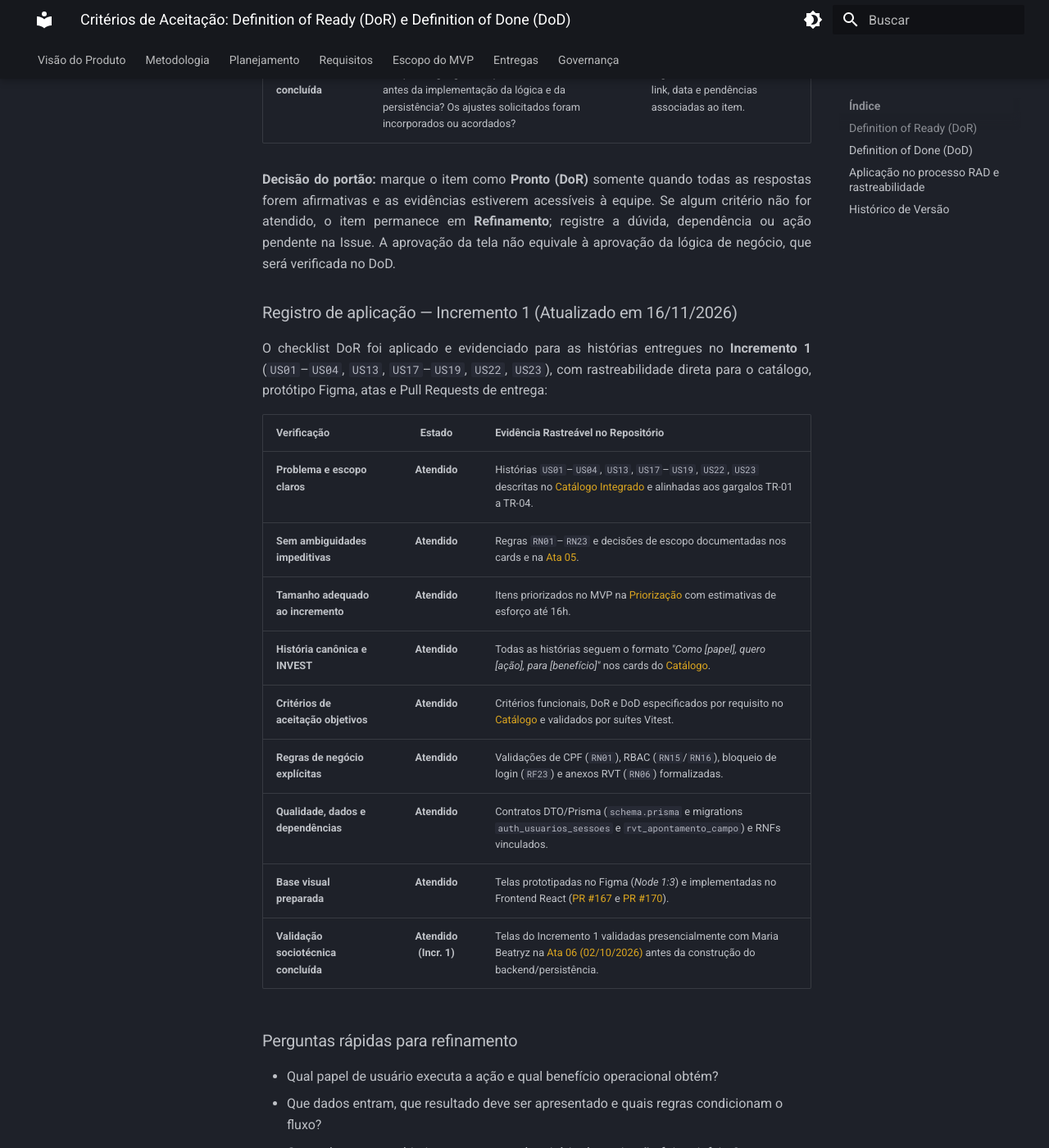
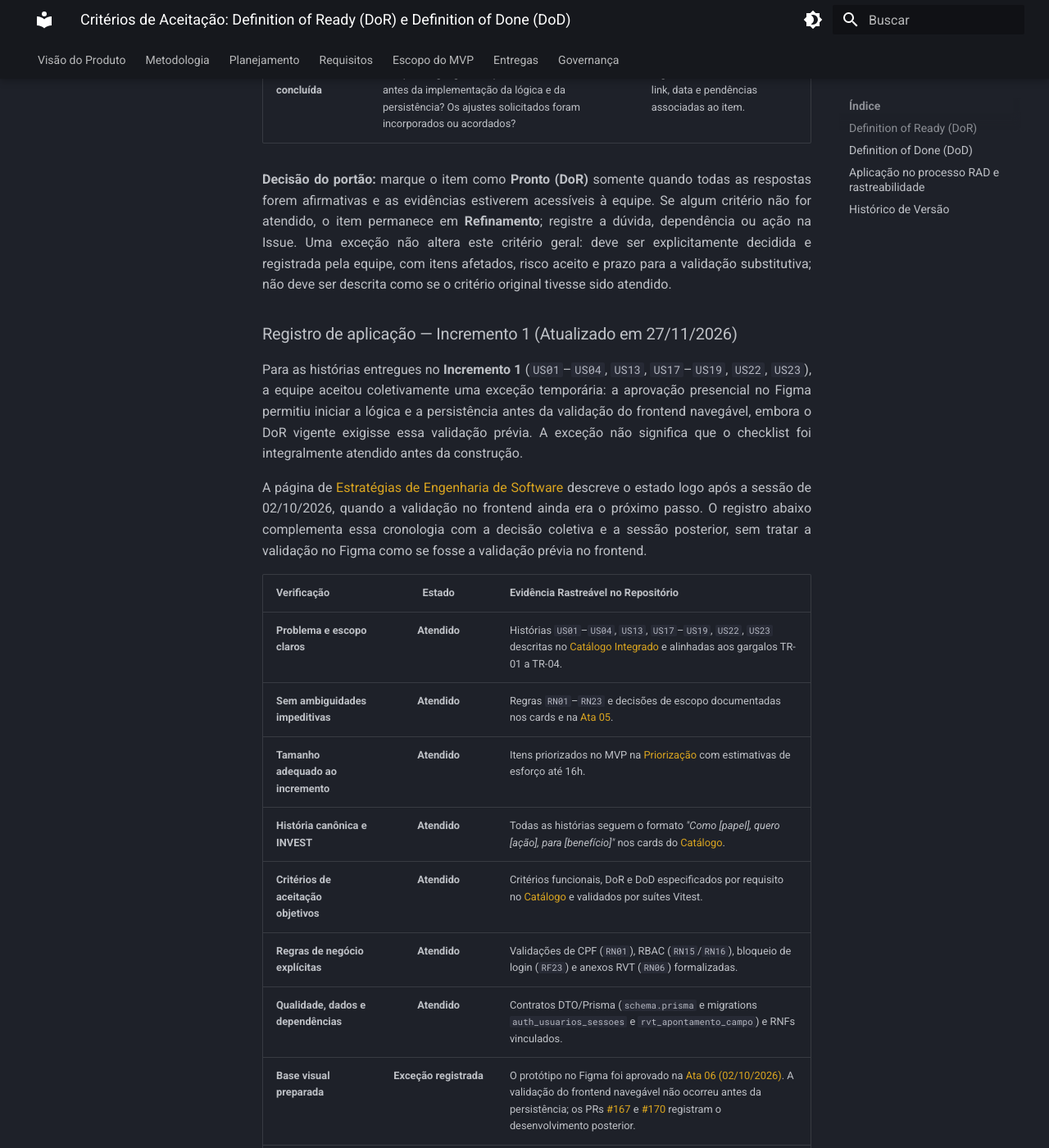
Before and after one commit to mdsreq-fga-unb/REQ-2026.2-T01-DUOC-Finance, an MkDocs documentation site: the page built from docs/mvp/dor-dod.md, in a window 1280 px wide and 1400 px high, scrolled down 1707 px. Shown: the whole window at 82% size. Built offline with MkDocs 1.6.1 and Material for MkDocs 9.7.7, drawn with Linux system fonts in a browser that asks for light colours; some of the changed text lies outside the part shown.

Commit message:
Registra decisao coletiva e validacao posterior do DoR

```diff
--- a/docs/mvp/dor-dod.md
+++ b/docs/mvp/dor-dod.md
@@ -22,11 +22,13 @@ O **DoR** é o acordo de prontidão para iniciar a construção da lógica de ne
 | **Base visual preparada** | A interface tem referência visual no Figma (identidade, tokens ou wireframe pertinente) e o fluxo completo foi estabelecido no Frontend, navegável e com dados sintéticos/mockados? | Link para Figma e preview do protótipo no Frontend associados à Issue. |
 | **Validação sociotécnica concluída** | Maria Beatryz conseguiu percorrer o fluxo e validar campos, linguagem, sequência e resultado visual antes da implementação da lógica e da persistência? Os ajustes solicitados foram incorporados ou acordados? | Aprovação ou ressalvas registradas em ata/sessão; link, data e pendências associadas ao item. |
 
-**Decisão do portão:** marque o item como **Pronto (DoR)** somente quando todas as respostas forem afirmativas e as evidências estiverem acessíveis à equipe. Se algum critério não for atendido, o item permanece em **Refinamento**; registre a dúvida, dependência ou ação pendente na Issue. A aprovação da tela não equivale à aprovação da lógica de negócio, que será verificada no DoD.
+**Decisão do portão:** marque o item como **Pronto (DoR)** somente quando todas as respostas forem afirmativas e as evidências estiverem acessíveis à equipe. Se algum critério não for atendido, o item permanece em **Refinamento**; registre a dúvida, dependência ou ação na Issue. Uma exceção não altera este critério geral: deve ser explicitamente decidida e registrada pela equipe, com itens afetados, risco aceito e prazo para a validação substitutiva; não deve ser descrita como se o critério original tivesse sido atendido.
 
-### Registro de aplicação — Incremento 1 (Atualizado em 16/11/2026)
+### Registro de aplicação — Incremento 1 (Atualizado em 27/11/2026)
 
-O checklist DoR foi aplicado e evidenciado para as histórias entregues no **Incremento 1** (`US01`–`US04`, `US13`, `US17`–`US19`, `US22`, `US23`), com rastreabilidade direta para o catálogo, protótipo Figma, atas e Pull Requests de entrega:
+Para as histórias entregues no **Incremento 1** (`US01`–`US04`, `US13`, `US17`–`US19`, `US22`, `US23`), a equipe aceitou coletivamente uma exceção temporária: a aprovação presencial no Figma permitiu iniciar a lógica e a persistência antes da validação do frontend navegável, embora o DoR vigente exigisse essa validação prévia. A exceção não significa que o checklist foi integralmente atendido antes da construção.
+
+A página de [Estratégias de Engenharia de Software](../metodologia/estrategias-esw.md#adaptacao-do-processo-rad-ao-contexto-da-duoc) descreve o estado logo após a sessão de 02/10/2026, quando a validação no frontend ainda era o próximo passo. O registro abaixo complementa essa cronologia com a decisão coletiva e a sessão posterior, sem tratar a validação no Figma como se fosse a validação prévia no frontend.
 
 | Verificação | Estado | Evidência Rastreável no Repositório |
 | :--- | :---: | :--- |
@@ -37,8 +39,17 @@ O checklist DoR foi aplicado e evidenciado para as histórias entregues no **Inc
 | **Critérios de aceitação objetivos** | **Atendido** | Critérios funcionais, DoR e DoD especificados por requisito no [Catálogo](../requisitos/index.md) e validados por suítes Vitest. |
 | **Regras de negócio explícitas** | **Atendido** | Validações de CPF (`RN01`), RBAC (`RN15`/`RN16`), bloqueio de login (`RF23`) e anexos RVT (`RN06`) formalizadas. |
 | **Qualidade, dados e dependências** | **Atendido** | Contratos DTO/Prisma (`schema.prisma` e migrations `auth_usuarios_sessoes` e `rvt_apontamento_campo`) e RNFs vinculados. |
-| **Base visual preparada** | **Atendido** | Telas prototipadas no Figma (*Node 1:3*) e implementadas no Frontend React ([PR #167](https://github.com/mdsreq-fga-unb/REQ-2026.2-T01-DUOC-Finance/pull/167) e [PR #170](https://github.com/mdsreq-fga-unb/REQ-2026.2-T01-DUOC-Finance/pull/170)). |
-| **Validação sociotécnica concluída** | **Atendido (Incr. 1)** | Telas do Incremento 1 validadas presencialmente com Maria Beatryz na [Ata 06 (02/10/2026)](../governanca/atas/reuniao-06.md) antes da construção do backend/persistência. |
+| **Base visual preparada** | **Exceção registrada** | O protótipo no Figma foi aprovado na [Ata 06 (02/10/2026)](../governanca/atas/reuniao-06.md). A validação do frontend navegável não ocorreu antes da persistência; os PRs [#167](https://github.com/mdsreq-fga-unb/REQ-2026.2-T01-DUOC-Finance/pull/167) e [#170](https://github.com/mdsreq-fga-unb/REQ-2026.2-T01-DUOC-Finance/pull/170) registram o desenvolvimento posterior. |
+| **Validação sociotécnica no frontend** | **Realizada depois do início da construção** | A sessão da [Issue #182 (22/11/2026)](https://github.com/mdsreq-fga-unb/REQ-2026.2-T01-DUOC-Finance/issues/182) descreve os fluxos `RF01`–`RF04`, `RF13`, `RF19`, `RF07`, `RF08` e `RF32`. Maria Beatryz participou pelo telefone de Eric Araújo, conforme esclarecimento da equipe. |
+
+#### Registro da decisão coletiva
+
+- **Quem decidiu:** Equipe Cascata Ágil, coletivamente.
+- **Itens afetados:** os dez RFs do Incremento 1: `RF01`–`RF04`, `RF13`, `RF17`–`RF19`, `RF22` e `RF23`, detalhados e vinculados aos cards em [Resultados do DoR](dor.md#incremento-1).
+- **Risco aceito:** possíveis divergências de campos, linguagem ou sequência entre o Figma e o frontend, descobertas somente depois da implementação da lógica/persistência e com possibilidade de retrabalho.
+- **Prazo:** a validação no frontend navegável foi prevista para até 27/11/2026 e ocorreu em 22/11/2026, conforme a [Issue #182](https://github.com/mdsreq-fga-unb/REQ-2026.2-T01-DUOC-Finance/issues/182). A evidência da sessão limita-se aos fluxos nela descritos;
+
+Para os seis RFs em desenvolvimento e os 12 RFs prontos para desenvolvimento, os links de cada card e de suas Issues de especificação estão reunidos em [Resultados do DoR — Incrementos 2 e 3](dor.md#incremento-2). A sessão da Issue #182 ocorreu depois do início da construção: nela estão descritos `RF07`, `RF08` e `RF32`, mas não `RF28`, `RF29`, `RF35` nem os 12 RFs prontos. Os cards registram a prontidão aprovada pela equipe.
 
 ### Perguntas rápidas para refinamento
 
@@ -91,7 +102,7 @@ Para cada item concluído, a Issue ou PR deve permitir localizar:
 
 ## Aplicação no processo RAD e rastreabilidade
 
-Os portões se aplicam a cada história/incremento, não apenas aos marcos acadêmicos. No ciclo **UI-First**, primeiro se planeja e refina a história, estabelece-se a interface com base no Figma e prototipa-se no Frontend com mocks; a validação pela cliente satisfaz a etapa visual do DoR. Só então se constrói a lógica e a persistência. Em seguida, o incremento passa por verificação, demonstração/homologação e refinamento do ciclo seguinte.
+Os portões se aplicam a cada história/incremento, não apenas aos marcos acadêmicos. No ciclo **UI-First**, primeiro se planeja e refina a história, estabelece-se a interface com base no Figma e prototipa-se no Frontend com mocks; a validação pela cliente satisfaz a etapa visual do DoR. Só então se constrói a lógica e a persistência, exceto quando uma exceção coletiva explícita e documentada for aprovada. Em seguida, o incremento passa por verificação, demonstração/homologação e refinamento do ciclo seguinte.
 
 O acordo complementa as fases e a adaptação do processo **RAD** descritas no [Capítulo 4 — Estratégias de Engenharia de Software](../metodologia/estrategias-esw.md#adaptacao-do-processo-rad-ao-contexto-da-duoc) e o ciclo UI-First, o fluxo `Backlog do Produto → Refinamento → Pronto (DoR) → Em Desenvolvimento → Em Verificação → Em Validação → Concluído (DoD)` e o planejamento por incrementos descritos no [Capítulo 6 — Cronograma](../metodologia/planejamento.md#5-racional-metodologico-do-cronograma). Os critérios de requisitos, regras de negócio e métricas de qualidade devem ser rastreados à [especificação do Capítulo 8](../requisitos/index.md), e a interação de validação/homologação segue o [processo com a cliente no Capítulo 7](../metodologia/interacao-cliente.md#73-processo-de-validacao-sociotecnica-e-homologacao-com-a-cliente).
 
@@ -147,3 +158,4 @@ A tabela abaixo registra a comprovação objetiva de cada critério do DoD para
 | `1.5` | 13/10/2026 | Auditoria de governança metodológica: critérios objetivos de aceitação no DoR e inspeção Fagan no DoD. | Matheus Ribeiro Szervinsk | Eric Araújo |
 | `2.0` | 28/10/2026 | Consolidação do status de aplicação do DoR na US04 e esclarecimento dos registros comprobatórios de DoD. | Giovana Ferreira Santos | Matheus Ribeiro Szervinsk |
 | `2.1` | 17/11/2026 | Atualização dos registros reais de DoR e DoD do Incremento 1 com links diretos aos PRs (`#167`, `#168`, `#170`, `#172`, `#174`), resultados de testes (`107` backend / `18` frontend), latência medida e ajuste da homologação sociotécnica por incremento. | Matheus Ribeiro Szervinsk | Lucas Zanetti |
+| `2.2` | 27/11/2026 | Esclarecimento da exceção coletiva ao DoR do Incremento 1, dos itens, risco e prazo de validação, com distinção entre o registro de prontidão dos cards e a validação dos fluxos descritos na Issue #182. | Giovana Ferreira | — |
```
